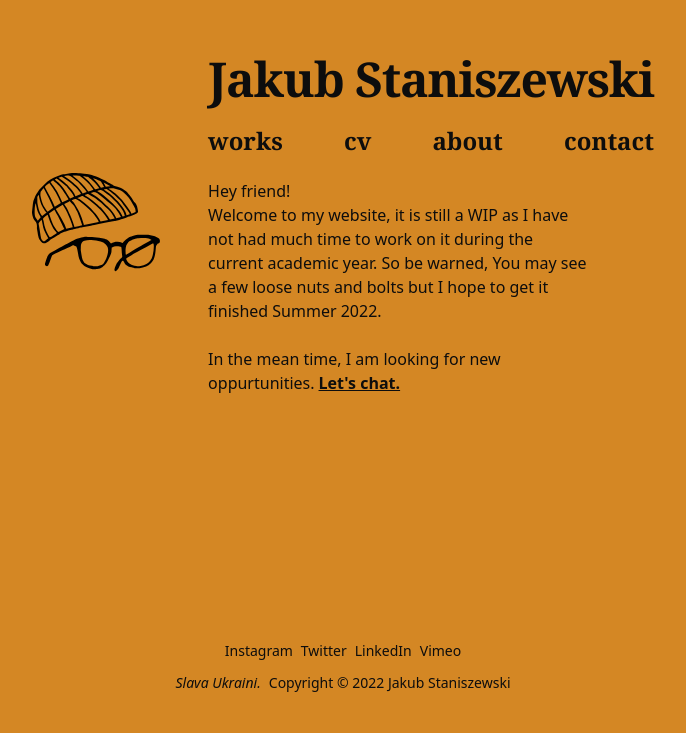
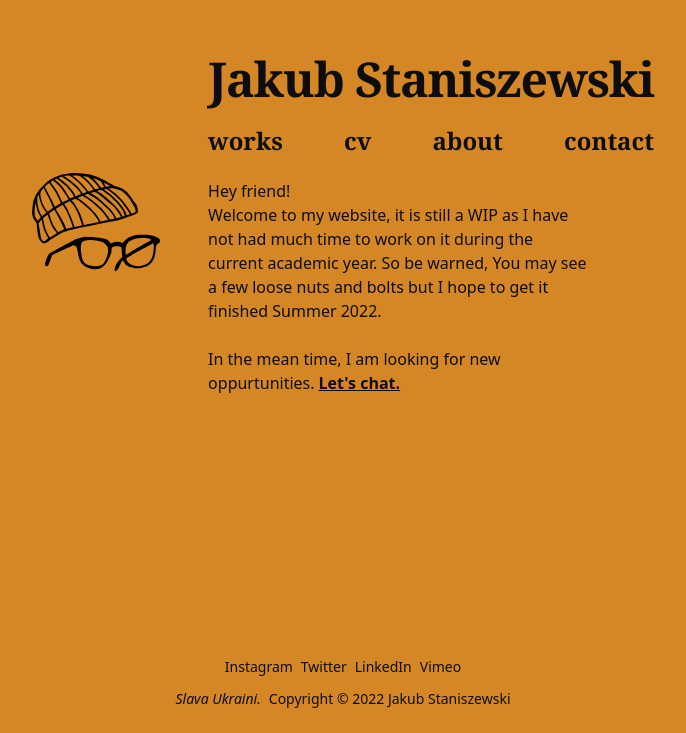
Before and after one commit to jakuski/website, a Next.js app: page / in a window 1280 px wide. Shown: the part 175-908 px from the top of the page, without its empty margins (297-983 px from the left). Before the commit the page ends 880 px from the top, so only its background shows below. Built offline with nearby package versions, Linux system fonts and the light colour scheme; a web font is replaced by a local one.

Commit message:
update footer

```diff
--- a/components/footer.js
+++ b/components/footer.js
@@ -10,7 +10,7 @@ const SocialLink = props => {
 
 export default function Footer({ children }) {
 	return (
-		<footer className="font-sans text-sm flex flex-col items-center mt-4 gap-3 pb-3">
+		<footer className="font-sans text-sm flex flex-col items-center mt-8 gap-3 pb-6">
 
 			<div className="flex gap-2">
 				<SocialLink href="/go/instagram">Instagram</SocialLink>
```
